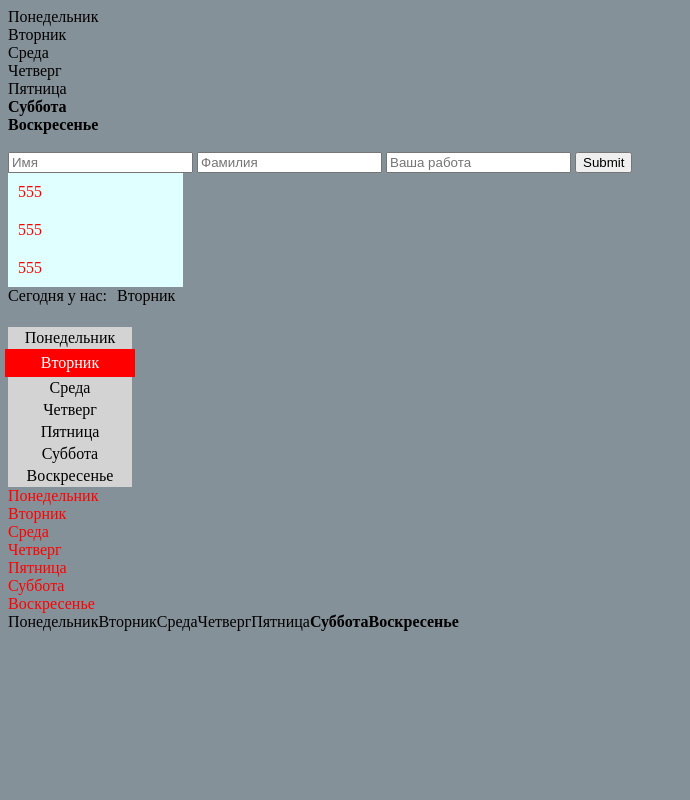
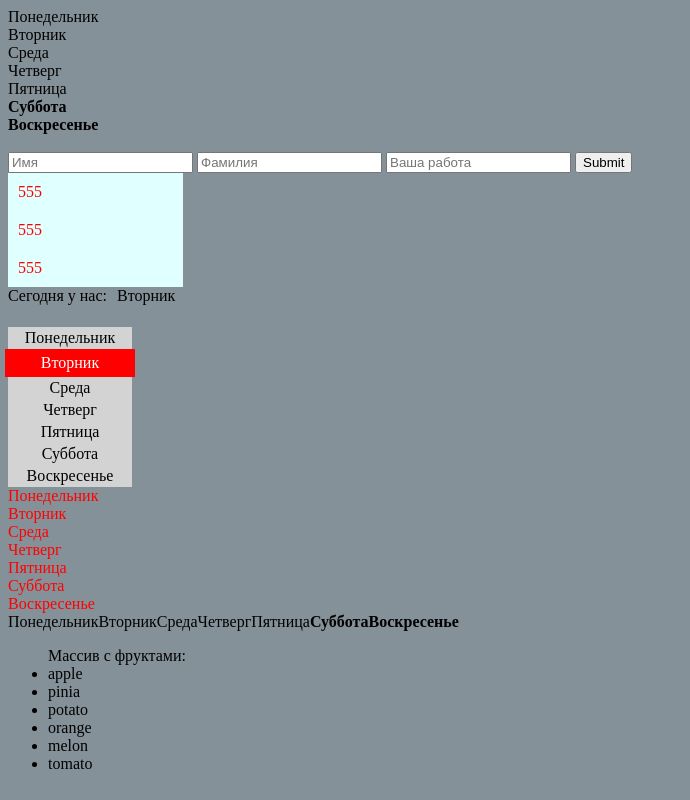
Before and after one commit to belkud/PrivateJavaScript, a website built with Vite: page index.html in a window 1280 px wide. Shown: the whole page, without its empty margins (0-690 px from the left). Built offline with nearby package versions, Linux system fonts and the light colour scheme.

Commit message:
massive with fruits

```diff
--- a/index.html
+++ b/index.html
@@ -98,8 +98,9 @@ for (let i = 0; i < week.length; i++) {
 }
 </script>
 
+<ul id="fruit">Массив с фруктами:</ul>
 
-<script type="module" src="/src/main.ts"></script>
 
 </body>
 </html>
+<script type="module" src="src/main.ts"></script>
--- a/src/main.ts
+++ b/src/main.ts
@@ -2230,3 +2230,14 @@ console.log(searchFruitsInArray(fruit));
 
 
 //! 1. Вывод на экран с помощью document.write() в виде списка (с помощью тегов ul и li).
+
+
+let inputInHTML = document.getElementById('fruit') as HTMLDivElement
+
+function showFruits (fruits:string[]) {
+    for (let i = 0; i < fruits.length; i++) {
+        inputInHTML.innerHTML+=`<li>${fruits[i]}</li>`
+    }
+
+}
+console.log(showFruits(fruits));
```
